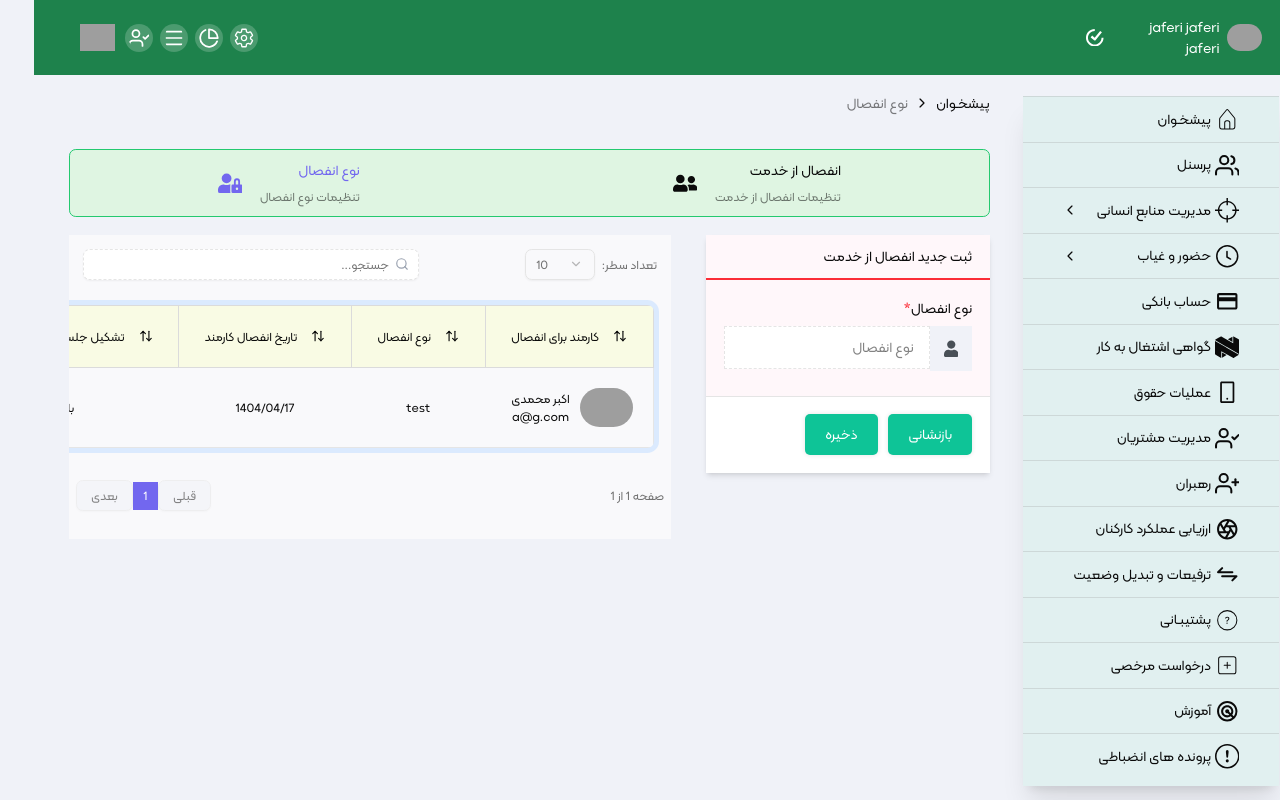
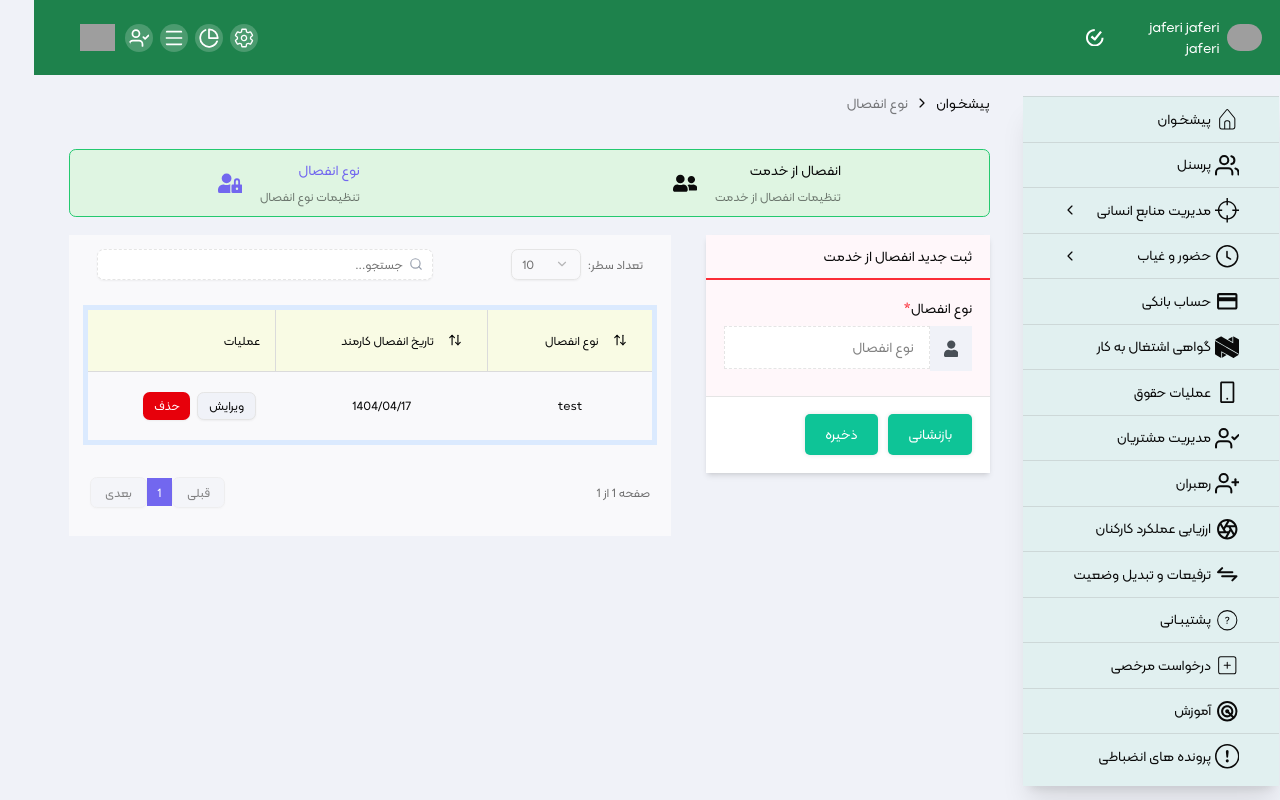
Before and after one commit to NavidVafaeiMajd/dashboard, a React (Vite) app: page /exit-type in a window 1280 px wide. Built offline with nearby package versions, Linux system fonts and the light colour scheme; grey boxes are pictures that could not be loaded.

Commit message:
fix bugs

```diff
--- a/src/component/pages/Staff/EmployExit/ExitType/Table.tsx
+++ b/src/component/pages/Staff/EmployExit/ExitType/Table.tsx
@@ -4,11 +4,8 @@ import { userColumns } from "./columns";
 
 export interface User {
   id: number;
-  user: object;
   exitType: string;
   exitTime: string;
-  meeting: boolean;
-  acouuntdis: boolean;
   [key: string]: unknown;
 }
 
@@ -20,11 +17,8 @@ const Table: React.FC = () => {
       const response: User[] = [
         {
           id: 1,
-          user: {img : "https://trust.jaferi.ir/public/uploads/users/thumb/20240801_221626.jpg" , name : "اکبر محمدی" , email : "a@g.com"},
           exitType: "test",
           exitTime: "	1404/04/17",
-          meeting: true,
-          acouuntdis:true,
         },
 
       ];
--- a/src/component/pages/Staff/EmployExit/ExitType/columns.tsx
+++ b/src/component/pages/Staff/EmployExit/ExitType/columns.tsx
@@ -4,37 +4,6 @@ import { Button } from "@/components/ui/button";
 import { LuArrowUpDown } from "react-icons/lu";
 
 export const userColumns: ColumnDef<User>[] = [
-  {
-    accessorKey: "user",
-    header: ({ column }) => {
-      return (
-        <Button
-          variant="ghost"
-          onClick={() => column.toggleSorting(column.getIsSorted() === "asc")}
-        >
-          <LuArrowUpDown className="ml-2 h-4 w-4" />
-          کارمند برای انفصال
-        </Button>
-      );
-    },
-    cell(props) {
-      const status = props.getValue() as {
-        img: string;
-        name: string;
-        email: string;
-       };
-
-       return (
-          <div className="flex gap-3 items-center">
-             <span ><img className="w-15 rounded-full" src={status.img} alt={status.name} /></span>
-             <span>
-                <h2>{status.name}</h2>
-                <p>{ status.email}</p>
-             </span>
-          </div>
-       )
-    },
-  },
   {
     accessorKey: "exitType",
     header: ({ column }) => {
@@ -64,42 +33,6 @@ export const userColumns: ColumnDef<User>[] = [
     },
   },
   {
-    accessorKey: "meeting",
-    cell(props) {
-      const status = props.getValue() as boolean;
-      return <span>{status === true ? "بله" : "خیر"}</span>;
-    },
-    header: ({ column }) => {
-      return (
-        <Button
-          variant="ghost"
-          onClick={() => column.toggleSorting(column.getIsSorted() === "asc")}
-        >
-          <LuArrowUpDown className="ml-2 h-4 w-4" />
-          تشکیل جلسه کمیته انضباطی
-        </Button>
-      );
-    },
-  },
-  {
-    accessorKey: "acouuntdis",
-    cell(props) {
-      const status = props.getValue() as boolean;
-      return <span>{status === true ? "بله" : "خیر"}</span>;
-    },
-    header: ({ column }) => {
-      return (
-        <Button
-          variant="ghost"
-          onClick={() => column.toggleSorting(column.getIsSorted() === "asc")}
-        >
-          <LuArrowUpDown className="ml-2 h-4 w-4" />
-          غیرفعال کردن اکانت
-        </Button>
-      );
-    },
-  },
-  {
     id: "actions",
     accessorKey: "id",
     cell: () => {
@@ -111,9 +44,6 @@ export const userColumns: ColumnDef<User>[] = [
           <Button variant="destructive" size="sm">
             حذف
           </Button>
-          <Button variant="default" size="sm">
-            مشاهده
-          </Button>
         </div>
       );
     },
--- a/src/component/shared/data-table.tsx
+++ b/src/component/shared/data-table.tsx
@@ -58,7 +58,7 @@ export function DataTable<TData extends Record<string, unknown>, TValue>({
   const pageCount = table.getPageCount();
   const currentPage = table.getState().pagination.pageIndex;
   return (
-    <div dir="rtl" className="my-4">
+    <div dir="rtl" className="m-4">
       <div className="flex items-center justify-between gap-2 px-4 pb-2">
         <PageSizeSelector
           value={table.getState().pagination.pageSize}
@@ -74,7 +74,7 @@ export function DataTable<TData extends Record<string, unknown>, TValue>({
         />
       </div>
 
-      <Table className="min-w-full rounded-md border pt-4 m-5 outline-5 outline-blue-100">
+      <Table className="min-w-full rounded-md! my-5 border-5 border-blue-100">
         <TableHeader className="bg-[#F9FBE4]">
           {table.getHeaderGroups().map((headerGroup) => (
             <TableRow key={headerGroup.id}>
```
